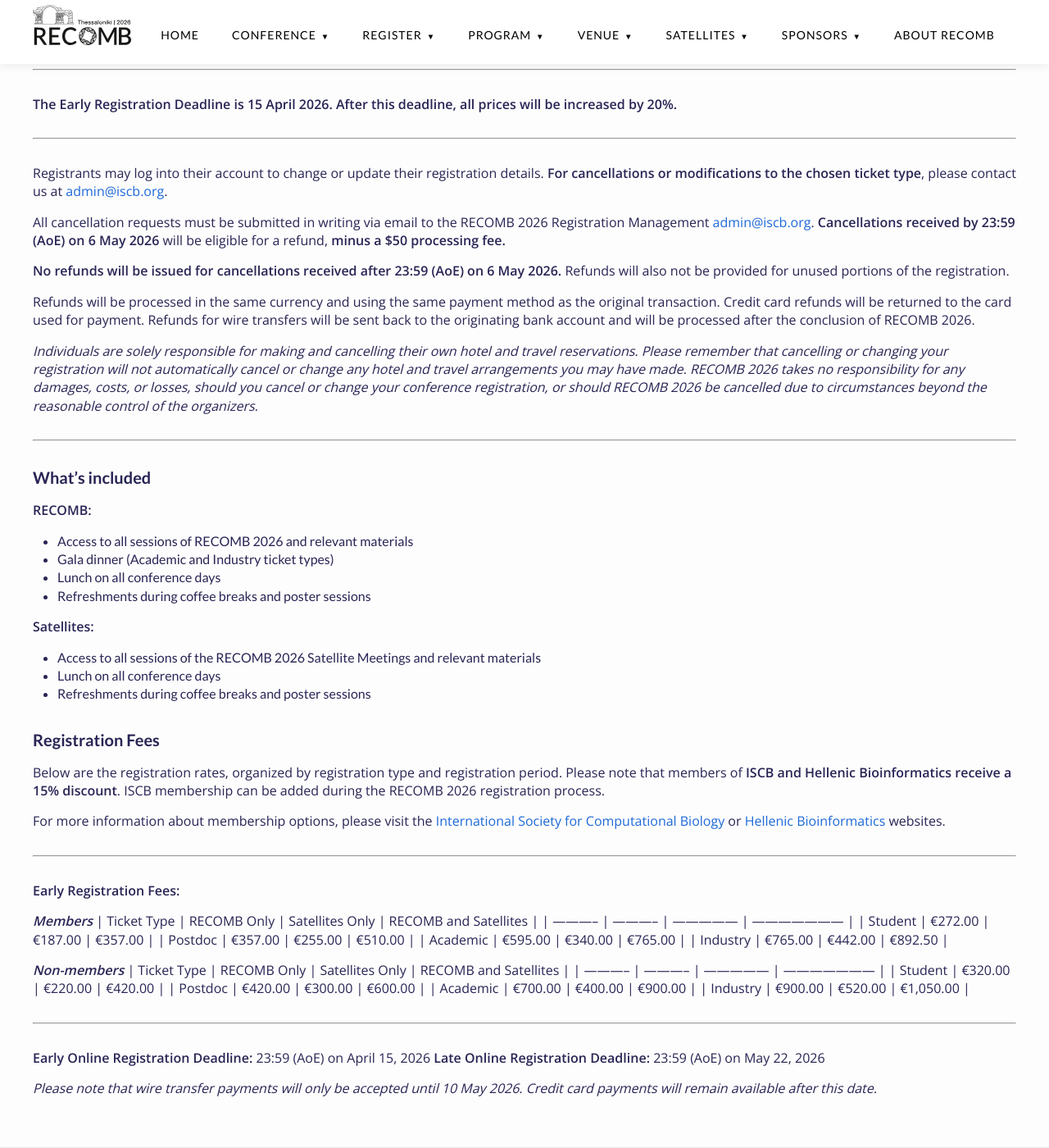
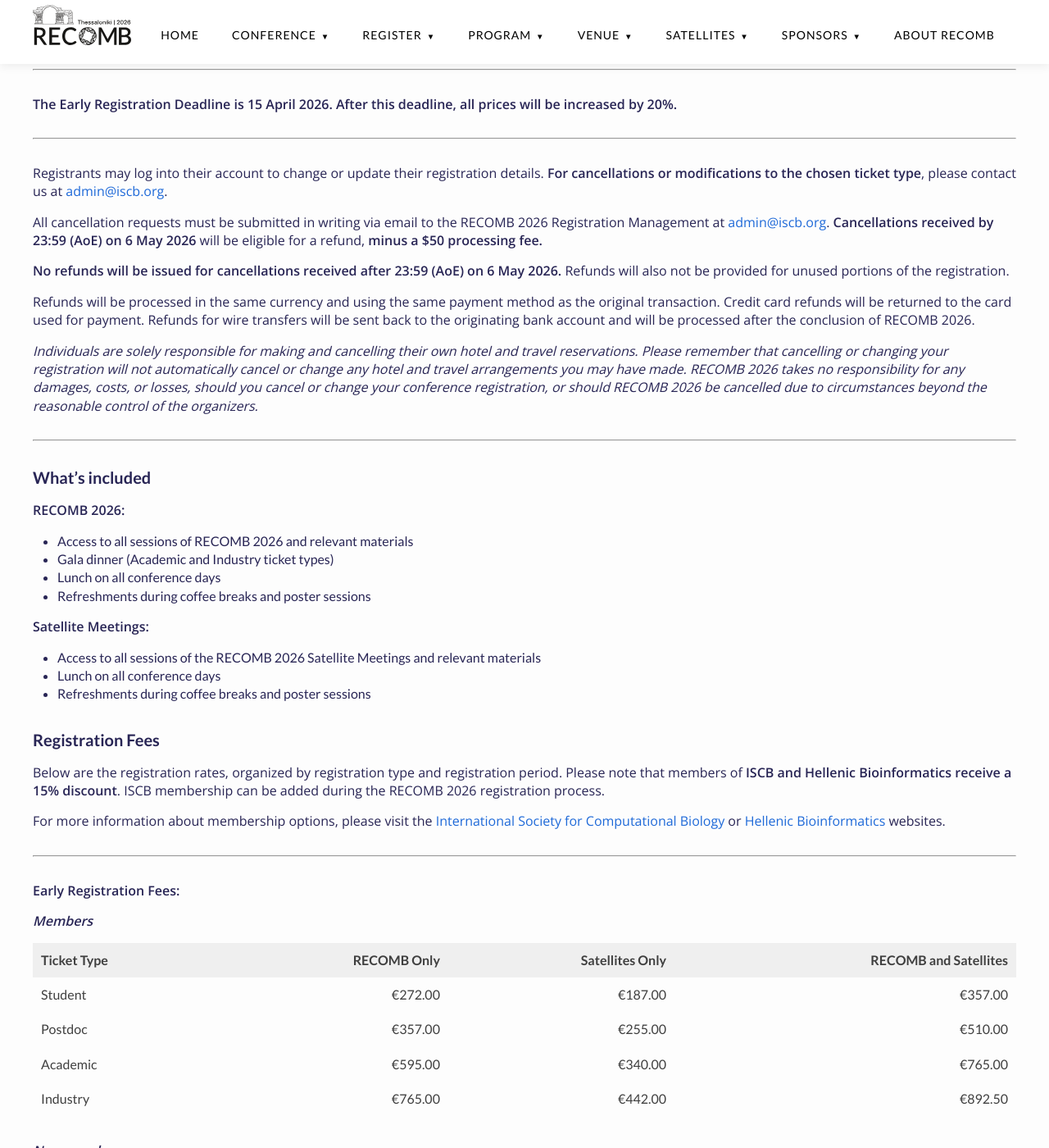
Before and after one commit to recomb-conference/recomb2026, a Jekyll site: the page built from how_to_register.md, in a window 1280 px wide and 1400 px high, scrolled down 649 px. Shown: the whole window at 82% size. Built offline with Jekyll 4.4.1, drawn with Linux system fonts in a browser that asks for light colours; nearby versions of some CDN libraries; some of the changed text lies outside the part shown.

Commit message:
Update how_to_register.md

```diff
--- a/how_to_register.md
+++ b/how_to_register.md
@@ -27,7 +27,7 @@
 
 Registrants may log into their account to change or update their registration details. **For cancellations or modifications to the chosen ticket type**, please contact us at [admin@iscb.org](mailto:{info@recombconf.org).
 
-All cancellation requests must be submitted in writing via email to the RECOMB 2026 Registration Management [admin@iscb.org](mailto:{info@recombconf.org). **Cancellations received by 23:59 (AoE) on 6 May 2026** will be eligible for a refund, **minus a $50 processing fee.**
+All cancellation requests must be submitted in writing via email to the RECOMB 2026 Registration Management at [admin@iscb.org](mailto:{info@recombconf.org). **Cancellations received by 23:59 (AoE) on 6 May 2026** will be eligible for a refund, **minus a $50 processing fee.**
 
 **No refunds will be issued for cancellations received after 23:59 (AoE) on 6 May 2026.** Refunds will also not be provided for unused portions of the registration.
 
@@ -39,13 +39,13 @@
 
 #### What's included
 
-**RECOMB:**
+**RECOMB 2026:**
 * Access to all sessions of RECOMB 2026 and relevant materials
 * Gala dinner (Academic and Industry ticket types)
 * Lunch on all conference days
 * Refreshments during coffee breaks and poster sessions
 
-**Satellites:**
+**Satellite Meetings:**
 * Access to all sessions of the RECOMB 2026 Satellite Meetings and relevant materials
 * Lunch on all conference days
 * Refreshments during coffee breaks and poster sessions
@@ -61,24 +61,28 @@
 **Early Registration Fees:**
 
 ***Members***
+
 | Ticket Type | RECOMB Only | Satellites Only | RECOMB and Satellites |
-| ----------- | ----------- | --------------- | --------------------- |
-| Student     | €272.00     | €187.00         | €357.00               |
-| Postdoc     | €357.00     | €255.00         | €510.00               |
-| Academic    | €595.00     | €340.00         | €765.00               |
-| Industry    | €765.00     | €442.00         | €892.50               |
+| ----------- | ----------: | --------------: | --------------------: |
+| Student     |     €272.00 |         €187.00 |               €357.00 |
+| Postdoc     |     €357.00 |         €255.00 |               €510.00 |
+| Academic    |     €595.00 |         €340.00 |               €765.00 |
+| Industry    |     €765.00 |         €442.00 |               €892.50 |
+
 
 ***Non-members***
+
 | Ticket Type | RECOMB Only | Satellites Only | RECOMB and Satellites |
-| ----------- | ----------- | --------------- | --------------------- |
-| Student     | €320.00     | €220.00         | €420.00               |
-| Postdoc     | €420.00     | €300.00         | €600.00               |
-| Academic    | €700.00     | €400.00         | €900.00               |
-| Industry    | €900.00     | €520.00         | €1,050.00             |
+| ----------- | ----------: | --------------: | --------------------: |
+| Student     |     €320.00 |         €220.00 |               €420.00 |
+| Postdoc     |     €420.00 |         €300.00 |               €600.00 |
+| Academic    |     €700.00 |         €400.00 |               €900.00 |
+| Industry    |     €900.00 |         €520.00 |             €1,050.00 |
 
 ---
 
 **Early Online Registration Deadline:** 23:59 (AoE) on April 15, 2026
+
 **Late Online Registration Deadline:** 23:59 (AoE) on May 22, 2026
 
 *Please note that wire transfer payments will only be accepted until 10 May 2026. Credit card payments will remain available after this date.*
```
